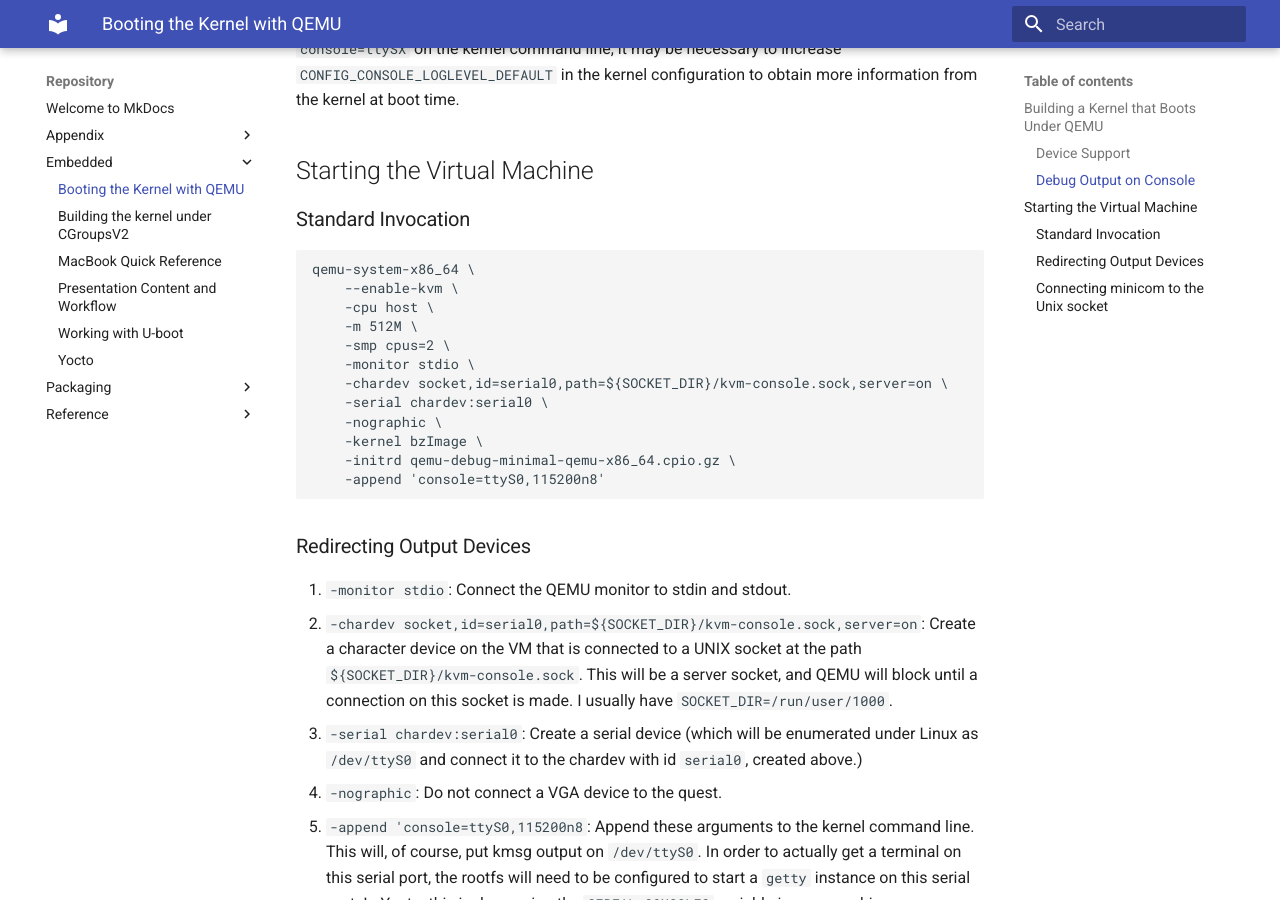
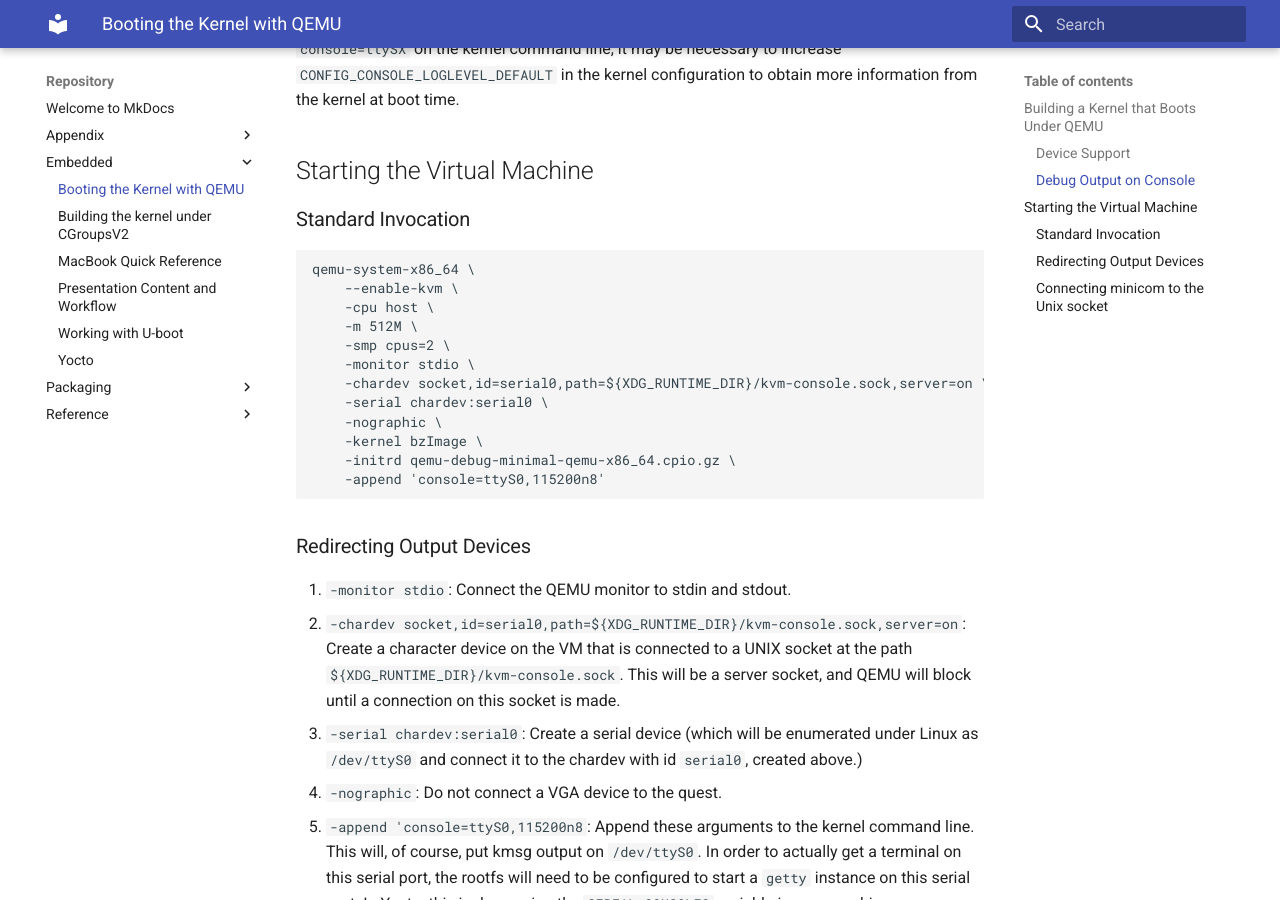
Before and after one commit to AmateurECE/twardyece-repository, an MkDocs documentation site: the page built from docs/Embedded/BootingKernelUnderQemu.md, in a window 1280 px wide and 900 px high, scrolled down 421 px. Built offline with MkDocs 1.6.1 and Material for MkDocs 9.7.7, drawn with Linux system fonts in a browser that asks for light colours.

Commit message:
Update path in Kernel documentation

```diff
--- a/docs/Embedded/BootingKernelUnderQemu.md
+++ b/docs/Embedded/BootingKernelUnderQemu.md
@@ -29,7 +29,7 @@ qemu-system-x86_64 \
     -m 512M \
     -smp cpus=2 \
     -monitor stdio \
-    -chardev socket,id=serial0,path=${SOCKET_DIR}/kvm-console.sock,server=on \
+    -chardev socket,id=serial0,path=${XDG_RUNTIME_DIR}/kvm-console.sock,server=on \
     -serial chardev:serial0 \
     -nographic \
     -kernel bzImage \
@@ -40,11 +40,10 @@ qemu-system-x86_64 \
 ### Redirecting Output Devices
 
 1. `-monitor stdio`: Connect the QEMU monitor to stdin and stdout.
-2. `-chardev socket,id=serial0,path=${SOCKET_DIR}/kvm-console.sock,server=on`:
+2. `-chardev socket,id=serial0,path=${XDG_RUNTIME_DIR}/kvm-console.sock,server=on`:
    Create a character device on the VM that is connected to a UNIX socket at the path
-   `${SOCKET_DIR}/kvm-console.sock`. This will be a server socket, and QEMU will block
-   until a connection on this socket is made. I usually have
-   `SOCKET_DIR=/run/user/1000`.
+   `${XDG_RUNTIME_DIR}/kvm-console.sock`. This will be a server socket, and QEMU will
+   block until a connection on this socket is made.
 3. `-serial chardev:serial0`: Create a serial device (which will be enumerated under
    Linux as `/dev/ttyS0` and connect it to the chardev with id `serial0`, created
    above.)
```
